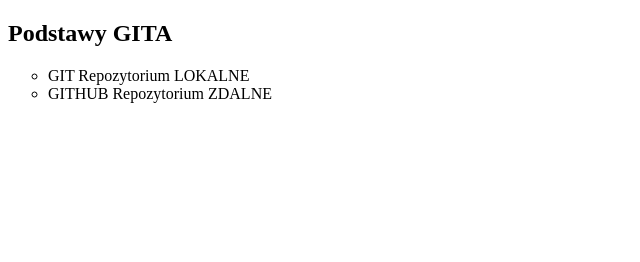
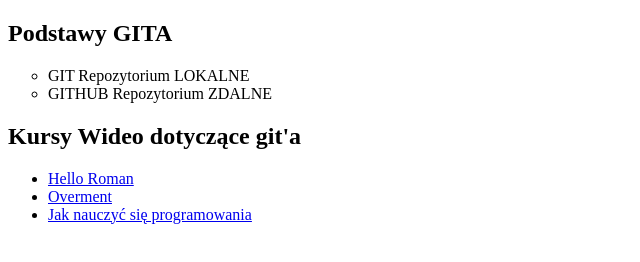
Before and after one commit to wojciechowskimarcin/git-test, a plain HTML site: page index.html in a window 1280 px wide. Shown: the whole page, without its empty margins (0-640 px from the left). Drawn offline with Linux system fonts and the light colour scheme.

Commit message:
Dodanie Kursów git'a

```diff
--- a/index.html
+++ b/index.html
@@ -13,8 +13,12 @@
     <li class="linki">GIT Repozytorium LOKALNE</li>
     <li>GITHUB Repozytorium ZDALNE</li>
 </ul>
-
-
+<h2>Kursy Wideo dotyczące git'a</h2>
+<ul>
+<li><a href="https://www.youtube.com/watch?v=9qrgY2Dw30g">Hello Roman</a></li>
+<li><a href="https://www.youtube.com/playlist?list=PLjHmWifVUNMKIGHmaGPVqSD-L6i1Zw-MH">Overment</a></li>
+<li><a href="https://www.youtube.com/watch?v=4mgk21IPxnk">Jak nauczyć się programowania</a></li>
+</ul>
 
 <SCRIPT src="js/script.js"></SCRIPT>
 </body>
```
